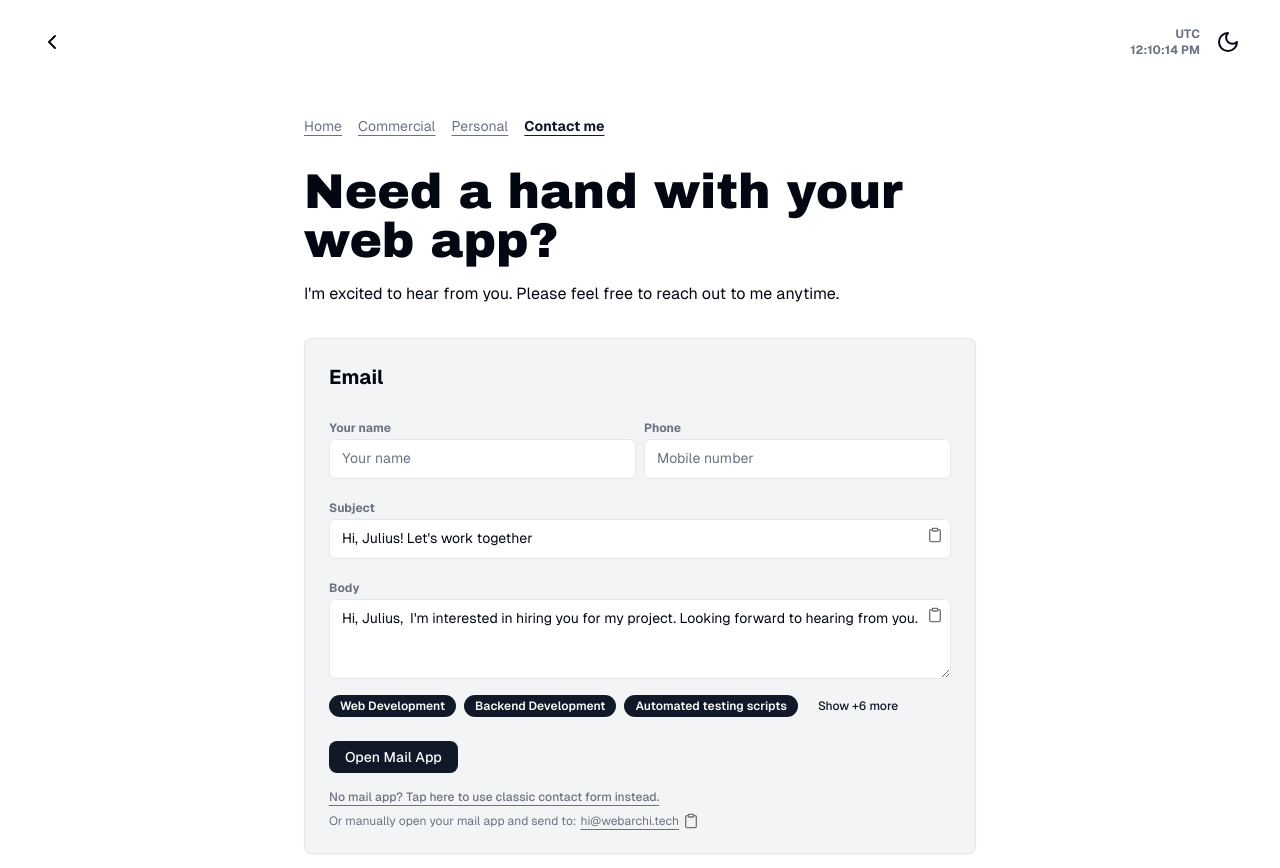
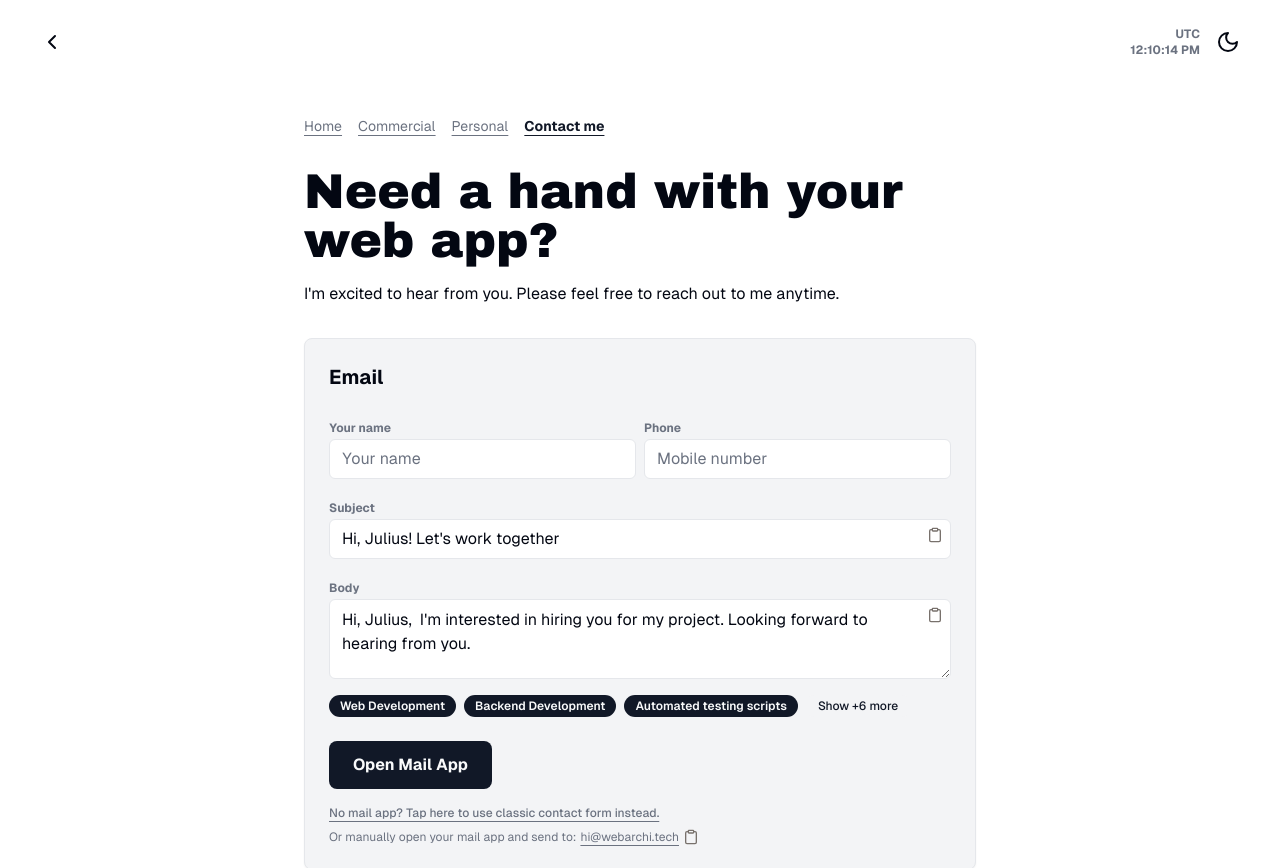
Before and after one commit to juliuscarvajal/next-cv, a Next.js app: page /projects/contact in a window 1280 px wide. Shown: the top 868 px of the page. Built offline with nearby package versions, Linux system fonts and the light colour scheme.

Commit message:
fix: font size (#6)

```diff
--- a/src/components/mailer.tsx
+++ b/src/components/mailer.tsx
@@ -74,7 +74,7 @@ const InputField = ({
       input={
         <Input
           id={id}
-          className={`${canCopy ? "pr-8" : ""}`}
+          className={`text-md ${canCopy ? "pr-8" : ""}`}
           value={value}
           {...inputProps}
         />
@@ -101,7 +101,7 @@ const TextareaField = ({
       input={
         <Textarea
           id={id}
-          className={`${canCopy ? "pr-8" : ""}`}
+          className={`text-md ${canCopy ? "pr-8" : ""}`}
           value={value}
           {...inputProps}
         />
@@ -188,9 +188,9 @@ export const Mailer = ({ className = "" }) => {
         <div className="flex justify-between items-center w-full flex-wrap">
           <div className="flex gap-2">
             {classicContactForm ? (
-              <Button size="sm">Send Email</Button>
+              <Button>Send Email</Button>
             ) : (
-              <Button size="sm">
+              <Button>
                 <a
                   href={mailTo({
                     subject,
```
